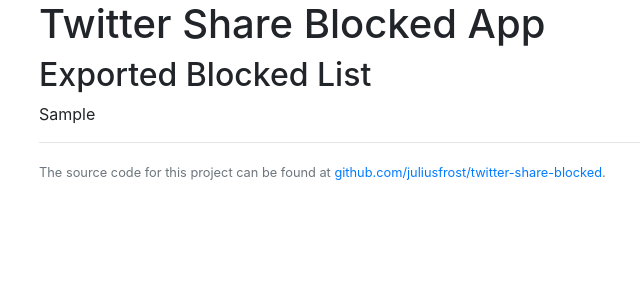
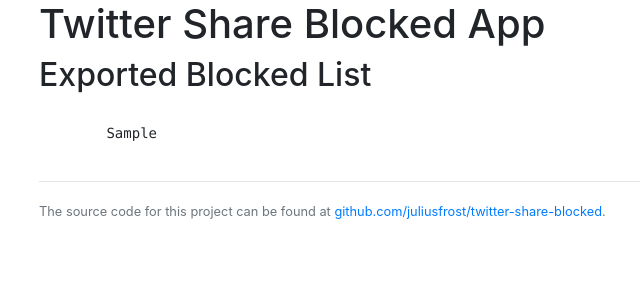
Before and after one commit to juliusfrost/share-blocked-twitter-accounts, a Flask app: template templates/export.html in a window 1280 px wide. Shown: the top 300 px of the page, without its empty margins (46-686 px from the left). Run offline with Flask 2, Linux system fonts and the light colour scheme; the template is opened without the code that fills it: most values are stand-ins (such as "Sample title", 1, 10 or a date in 2020); some libraries are stand-ins or nearby versions.

Commit message:
format export text

```diff
--- a/templates/export.html
+++ b/templates/export.html
@@ -2,7 +2,9 @@
 {% block title %}success{% endblock %}
 {% block containercontent %}
 <h2>Exported Blocked List</h2>
-<p>
-    {{ blocked_list }}
-</p>
+<pre class="pre-scrollable">
+    <code>
+        {{ blocked_list }}
+    </code>
+</pre>
 {% endblock %}
```
